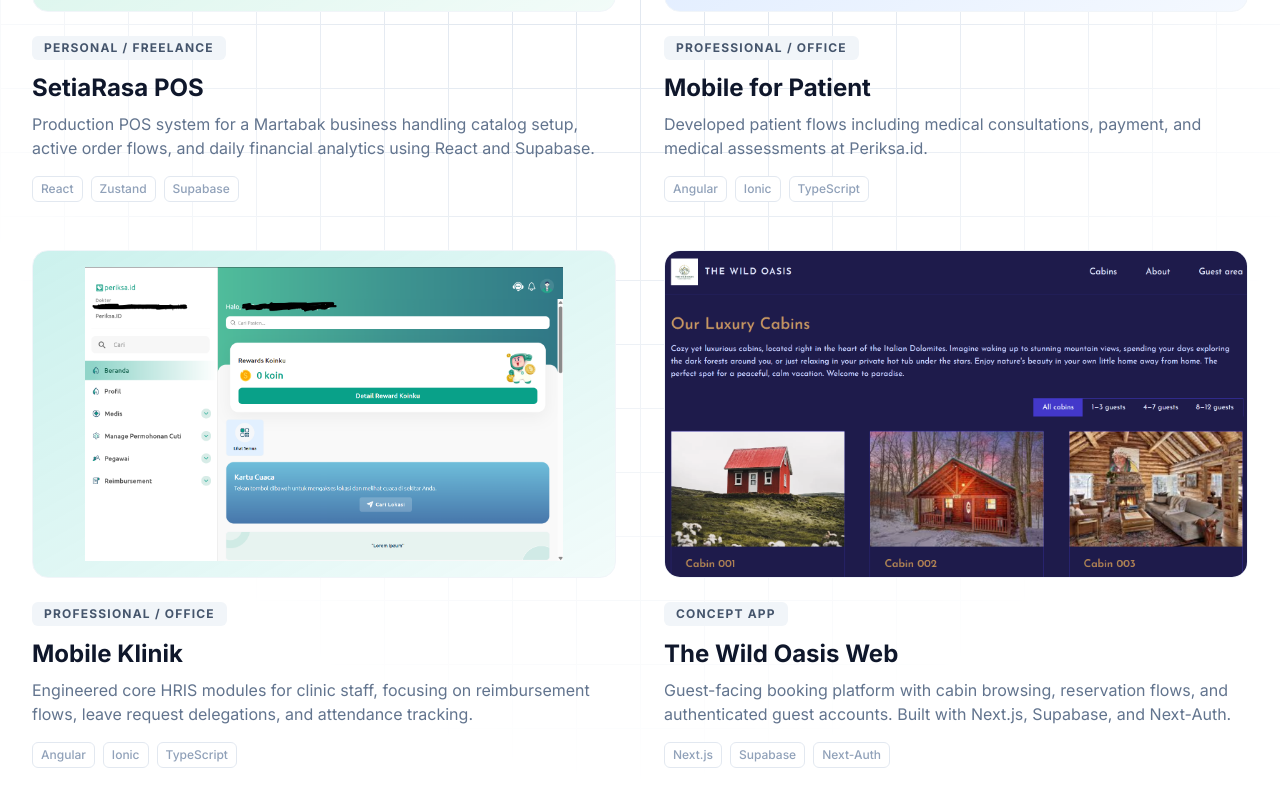
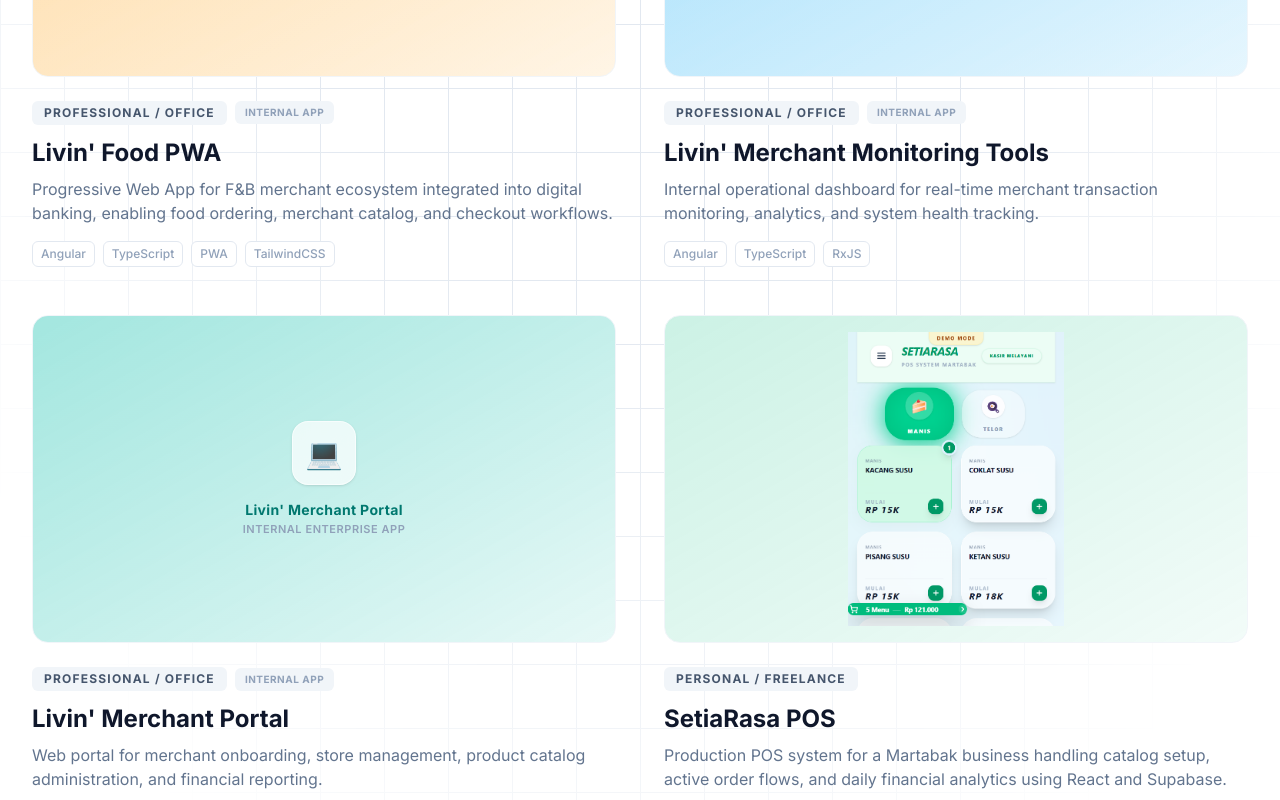
Before and after one commit to sylvaan/sylvaan.github.io, a Next.js app: page / in a window 1280 px wide. Shown: the part 1640-2440 px from the top of the page. Built offline with nearby package versions, Linux system fonts and the light colour scheme.

Commit message:
feat: update latest information

```diff
--- a/src/app/page.tsx
+++ b/src/app/page.tsx
@@ -74,7 +74,7 @@
                   Ahmad Ridhwan Naufal
                 </span>
                 <span className="-ml-3 inline-block px-3 py-1 bg-emerald-50 text-emerald-700 text-xs font-bold tracking-widest uppercase rounded-full border border-emerald-100">
-                  Frontend Software Engineer
+                  Software Engineer
                 </span>
               </div>
               <h1 className="text-5xl md:text-7xl font-extrabold tracking-tight text-slate-900 leading-[1.1]">
@@ -82,8 +82,7 @@
                 Mobile & Web Apps.
               </h1>
               <p className="text-lg md:text-xl text-slate-500 max-w-xl leading-relaxed">
-                A Frontend Developer with a 4+ year track record. I build frontend applications for
-                healthcare and enterprise products — mostly Angular and React, always TypeScript.
+                Frontend Software Engineer with 4+ years of experience building high-performance web and mobile applications for enterprise banking and digital healthcare. Specialized in Angular, React, and TypeScript with a strong focus on scalable architecture and user experience.
               </p>
             </div>
 
@@ -180,8 +179,15 @@
             variants={{ visible: { transition: { staggerChildren: 0.15 } } }}
             className="grid grid-cols-1 md:grid-cols-2 gap-12"
           >
-            {filteredProjects.map((project) => (
-              <motion.a
+            {filteredProjects.map((project) => {
+              const CardComponent = project.link ? motion.a : motion.div;
+              const cardProps = project.link
+                ? { href: project.link, target: "_blank", rel: "noreferrer" }
+                : {};
+
+              return (
+                <CardComponent
+                  key={project.id}
                   variants={{
                     hidden: { opacity: 0, y: 50 },
                     visible: {
@@ -190,11 +196,8 @@
                       transition: { duration: 0.8, ease: "easeOut" },
                     },
                   }}
-                href={project.link}
-                target="_blank"
-                rel="noreferrer"
-                key={project.id}
-                className="group block"
+                  {...cardProps}
+                  className={`group block ${!project.link ? "cursor-default" : ""}`}
                 >
                   {/* Image / Visual Area */}
                   <div
@@ -214,23 +217,33 @@
                         <div className="absolute inset-0 bg-slate-900/10 opacity-0 group-hover:opacity-100 transition-opacity duration-500" />
                       </>
                     ) : (
-                    <div className="absolute inset-0 flex items-center justify-center flex-col gap-2">
-                      <span
-                        className={`font-bold opacity-30 ${project.accent}`}
-                      >
-                        Work In Progress 🚧
+                      <div className={`absolute inset-0 flex items-center justify-center flex-col gap-3 p-6 text-center bg-gradient-to-br ${project.gradient}`}>
+                        <div className="w-16 h-16 rounded-2xl bg-white/70 backdrop-blur-md shadow-sm border border-white/60 flex items-center justify-center text-3xl group-hover:scale-110 group-hover:rotate-3 transition-all duration-500">
+                          {project.isMobile ? "📱" : "💻"}
+                        </div>
+                        <div className="space-y-1">
+                          <span className={`text-sm font-bold tracking-wide ${project.accent}`}>
+                            {project.title}
                           </span>
-                      <div className="w-24 h-24 bg-white/40 backdrop-blur-md rounded-xl rotate-12 group-hover:rotate-6 group-hover:scale-110 transition-all duration-500" />
+                          <div className="text-[11px] font-semibold text-slate-400 uppercase tracking-wider">
+                            Internal Enterprise App
+                          </div>
+                        </div>
                       </div>
                     )}
                   </div>
 
                   {/* Content Area */}
                   <div>
-                  <div className="flex items-center gap-3 mb-3">
+                    <div className="flex items-center gap-2 mb-3">
                       <span className="inline-block px-3 py-1 bg-slate-100 text-slate-600 text-xs font-bold tracking-widest uppercase rounded-md">
                         {project.category}
                       </span>
+                      {!project.link && (
+                        <span className="inline-block px-2.5 py-1 bg-slate-100 text-slate-400 text-[10px] font-bold tracking-wider uppercase rounded-md">
+                          Internal App
+                        </span>
+                      )}
                     </div>
                     <h3 className="text-2xl font-bold text-slate-900 mb-2 group-hover:text-emerald-700 transition-colors">
                       {project.title}
@@ -251,8 +264,9 @@
                       ))}
                     </div>
                   </div>
-              </motion.a>
-            ))}
+                </CardComponent>
+              );
+            })}
           </motion.div>
 
           {/* Mobile view full archive link */}
--- a/src/data/portfolio.ts
+++ b/src/data/portfolio.ts
@@ -1,6 +1,51 @@
 export const PROJECTS = [
   {
     id: 1,
+    title: "Livin' Food PWA",
+    category: "Professional / Office",
+    type: "Professional",
+    description: "Progressive Web App for F&B merchant ecosystem integrated into digital banking, enabling food ordering, merchant catalog, and checkout workflows.",
+    tech: ["Angular", "TypeScript", "PWA", "TailwindCSS"],
+    link: "",
+    image: "",
+    isMobile: true,
+    gradient: "from-amber-500/20 to-amber-500/5",
+    accent: "text-amber-700",
+    hoverBorder: "group-hover:border-amber-500/30",
+    hoverShadow: "group-hover:shadow-lg group-hover:shadow-amber-500/10"
+  },
+  {
+    id: 2,
+    title: "Livin' Merchant Monitoring Tools",
+    category: "Professional / Office",
+    type: "Professional",
+    description: "Internal operational dashboard for real-time merchant transaction monitoring, analytics, and system health tracking.",
+    tech: ["Angular", "TypeScript", "RxJS"],
+    link: "",
+    image: "",
+    isMobile: false,
+    gradient: "from-sky-500/20 to-sky-500/5",
+    accent: "text-sky-700",
+    hoverBorder: "group-hover:border-sky-500/30",
+    hoverShadow: "group-hover:shadow-lg group-hover:shadow-sky-500/10"
+  },
+  {
+    id: 3,
+    title: "Livin' Merchant Portal",
+    category: "Professional / Office",
+    type: "Professional",
+    description: "Web portal for merchant onboarding, store management, product catalog administration, and financial reporting.",
+    tech: ["Angular", "TypeScript", "TailwindCSS"],
+    link: "",
+    image: "",
+    isMobile: false,
+    gradient: "from-teal-500/20 to-teal-500/5",
+    accent: "text-teal-700",
+    hoverBorder: "group-hover:border-teal-500/30",
+    hoverShadow: "group-hover:shadow-lg group-hover:shadow-teal-500/10"
+  },
+  {
+    id: 4,
     title: "SetiaRasa POS",
     category: "Personal / Freelance",
     type: "Personal",
@@ -15,13 +60,13 @@
     hoverShadow: "group-hover:shadow-lg group-hover:shadow-emerald-500/10"
   },
   {
-    id: 2,
+    id: 5,
     title: "Mobile for Patient",
     category: "Professional / Office",
     type: "Professional",
     description: "Developed patient flows including medical consultations, payment, and medical assessments at Periksa.id.",
     tech: ["Angular", "Ionic", "TypeScript"],
-    link: "https://klinik.pasienperiksa.id",
+    link: "",
     image: "/projects/mobile-klinik.png",
     isMobile: true,
     gradient: "from-blue-500/20 to-blue-500/5",
@@ -30,13 +75,13 @@
     hoverShadow: "group-hover:shadow-lg group-hover:shadow-blue-500/10"
   },
   {
-    id: 3,
+    id: 6,
     title: "Mobile Klinik",
     category: "Professional / Office",
     type: "Professional",
     description: "Engineered core HRIS modules for clinic staff, focusing on reimbursement flows, leave request delegations, and attendance tracking.",
     tech: ["Angular", "Ionic", "TypeScript"],
-    link: "https://staging.mobileperiksa.id",
+    link: "",
     image: "/projects/klinik.png",
     isMobile: true,
     gradient: "from-teal-500/20 to-teal-500/5",
@@ -45,7 +90,7 @@
     hoverShadow: "group-hover:shadow-lg group-hover:shadow-teal-500/10"
   },
   {
-    id: 4,
+    id: 7,
     title: "The Wild Oasis Web",
     category: "Concept App",
     type: "Personal",
@@ -60,7 +105,7 @@
     hoverShadow: "group-hover:shadow-lg group-hover:shadow-purple-500/10"
   },
   {
-    id: 5,
+    id: 8,
     title: "Wild Oasis Dashboard",
     category: "Concept App",
     type: "Personal",
@@ -82,7 +127,7 @@
     role: "Software Engineer",
     company: "Bank Mandiri",
     period: "Jul 2026 - Present",
-    description: "Developing and optimizing digital banking applications using Angular within the SME IT Digital Delivery team, collaborating with cross-functional teams to deliver secure and scalable features."
+    description: "Developing and optimizing enterprise digital banking solutions and merchant ecosystem applications using Angular and TypeScript, focusing on high-performance workflows and scalable frontend architecture."
   },
   {
     id: 2,
```
Lines whose indentation alone changed are shown as unchanged.
